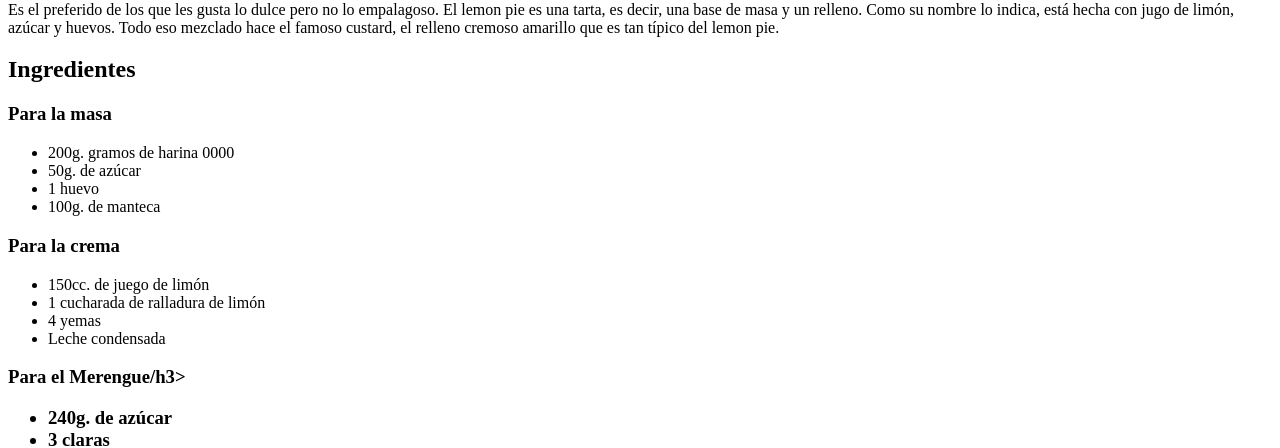
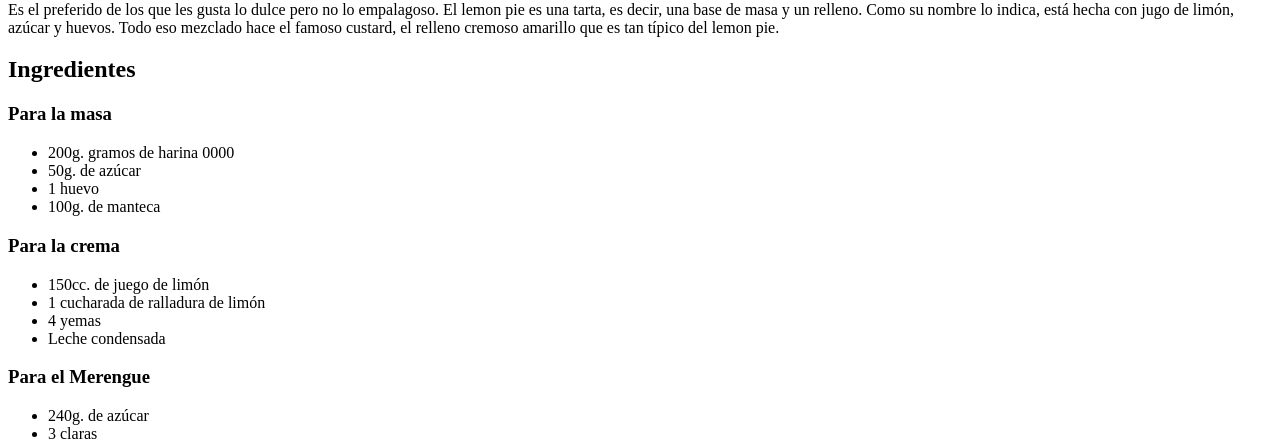
Before and after one commit to alex-v08/Etiquetas, a plain HTML site: page root/index.html in a window 1280 px wide. Shown: the part 505-953 px from the top of the page. Drawn offline with Linux system fonts and the light colour scheme.

Commit message:
modifacion del header

```diff
--- a/root/index.html
+++ b/root/index.html
@@ -6,6 +6,10 @@
 
 
 </head>
+
+
+
+    <body >
         <header>
             <!-- create a button with style background image-->
             <div class="container">
@@ -23,11 +27,9 @@
             <img    src="img/imagen_pie.png" alt="logo" width="650" height="375">
 
         </header>
-
-
-    <body >
         <h1>El Clasico Lemon Pie</h1>
-        <p>Es el preferido de los que les gusta lo dulce pero no lo empalagoso. El lemon pie es una tarta, es decir, una base de masa y un relleno. Como su nombre lo indica, está hecha con jugo de limón, azúcar y huevos. Todo eso mezclado hace el famoso custard, el relleno cremoso amarillo que es tan típico del lemon pie.</p>
+        <p>Es el preferido de los que les gusta lo dulce pero no lo empalagoso. El lemon pie es una tarta, es decir, una base de masa
+            y un relleno. Como su nombre lo indica, está hecha con jugo de limón, azúcar y huevos. Todo eso mezclado hace el famoso custard, el relleno cremoso amarillo que es tan típico del lemon pie.</p>
         <section>
             <h2>Ingredientes</h2>
             <h3>Para la masa</h3>
@@ -44,7 +46,7 @@
                     <li>4 yemas</li>
                     <li>Leche condensada</li>
                 </ul>
-                <h3>Para el Merengue/h3>
+                <h3>Para el Merengue</h3>
                     <ul>
                         <li>240g. de azúcar</li>
                         <li>3 claras</li>
```
Lines whose indentation alone changed are shown as unchanged.
